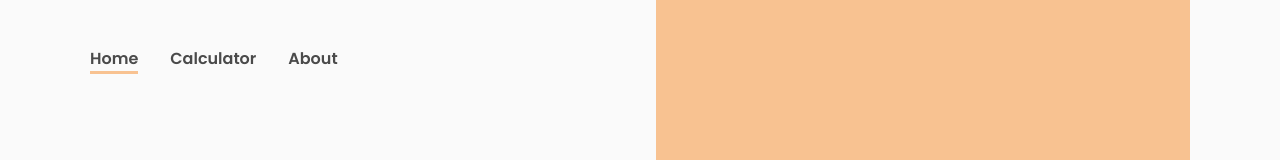
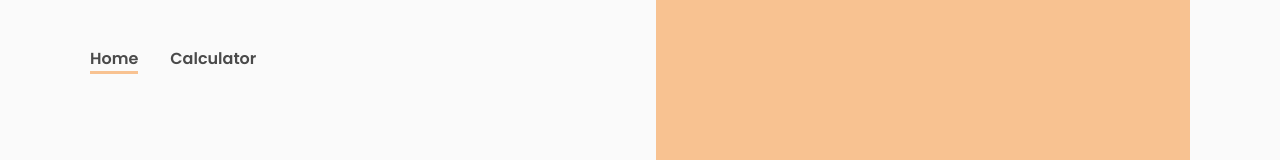
Before and after one commit to mohi2code/caloribites, a React (Create React App) app: page /home in a window 1280 px wide. Shown: the top 160 px of the page. Built offline with nearby package versions, Linux system fonts and the light colour scheme.

Commit message:
:spoon: cleanup

```diff
--- a/src/components/Navbar.js
+++ b/src/components/Navbar.js
@@ -12,7 +12,6 @@ export default function Navbar() {
             <ul className="nav">
                 <NavItem history={history} link="/home">Home</NavItem>
                 <NavItem history={history} link="/loading">Calculator</NavItem>
-                <NavItem history={history} link="/#">About</NavItem>
             </ul>
             <Toggle toggle={toggle} setToggle={setToggle} />
             <NavMobile history={history} toggle={toggle} />
@@ -42,7 +41,6 @@ const NavMobile = ({ history, toggle }) => (
     >
         <NavItem history={history} link="/home">Home</NavItem>
         <NavItem history={history} link="/loading">Calculator</NavItem>
-        <NavItem history={history} link="/#">About</NavItem>
     </motion.ul>
 )
 
```
